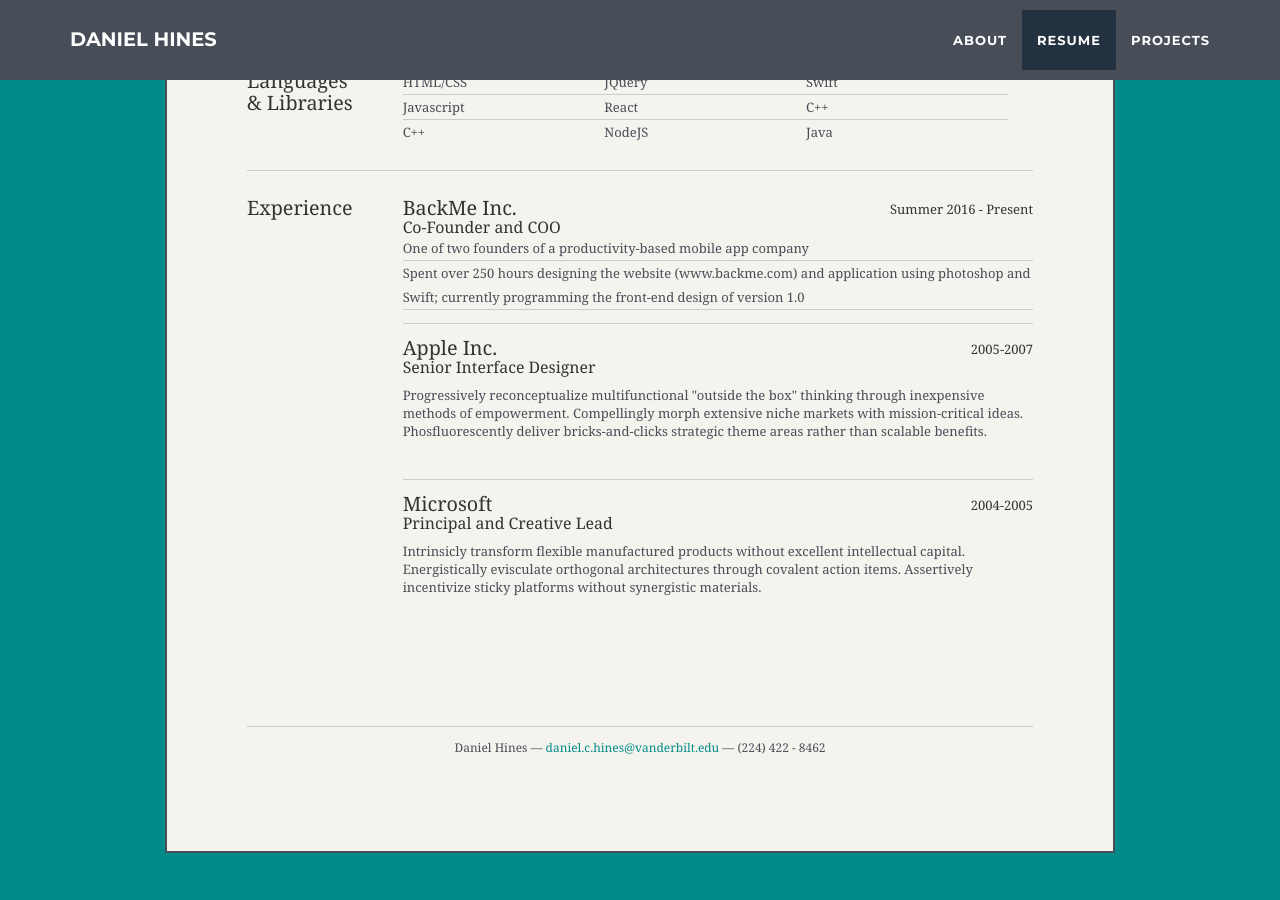
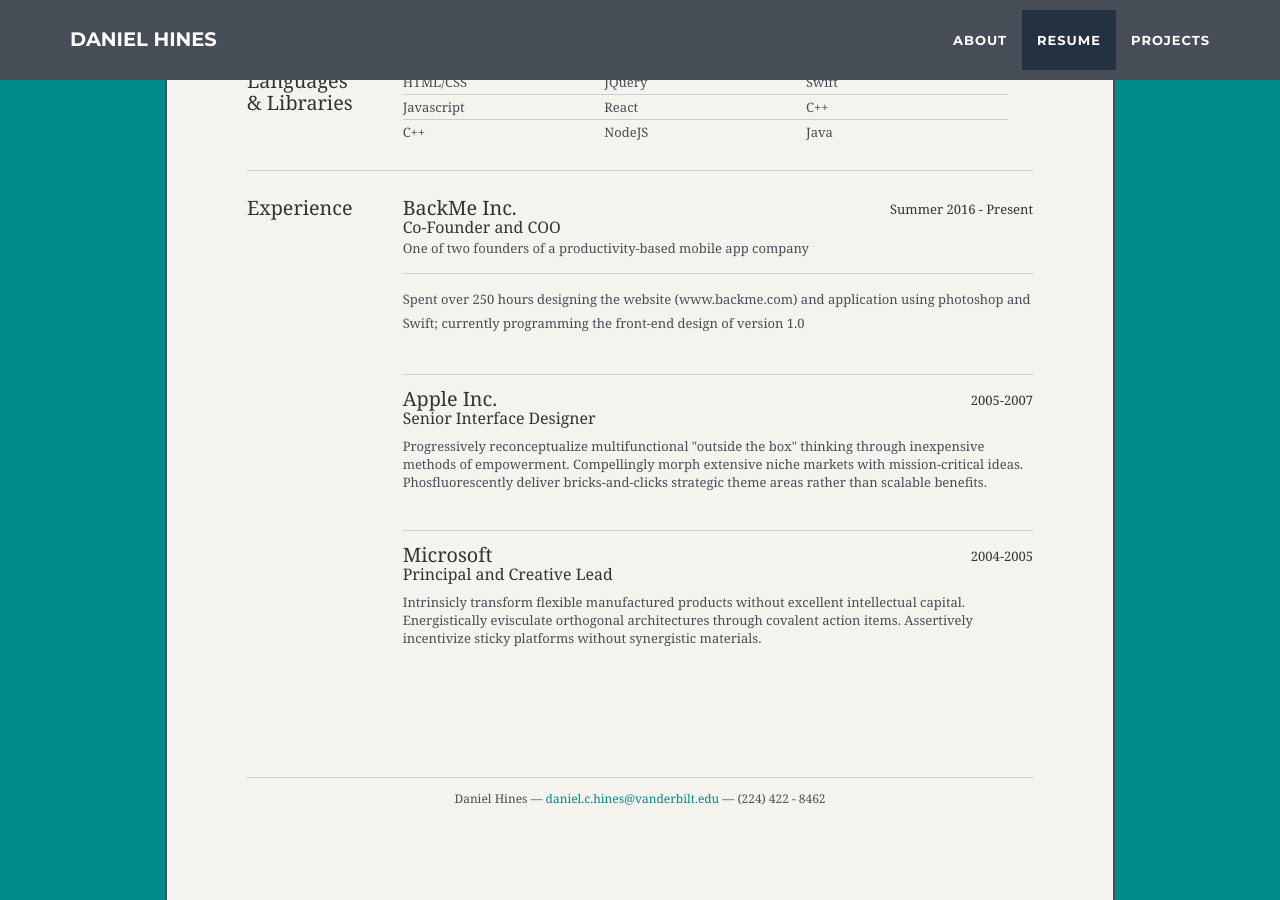
Before and after one commit to danielchines/danielchines.github.io, a Jekyll site: the page built from index.html, in a window 1280 px wide and 900 px high, scrolled down 2164 px. Built offline with Jekyll 4.4.1, drawn with Linux system fonts in a browser that asks for light colours.

Commit message:
Update resume.html

```diff
--- a/_includes/resume.html
+++ b/_includes/resume.html
@@ -120,8 +120,8 @@
 								<h3>Co-Founder and COO</h3>
 								<h4>Summer 2016 - Present</h4>
 								<ul>
-									<li class="resume">One of two founders of a productivity-based mobile app company</li>
-									<li class="resume">Spent over 250 hours designing the website (www.backme.com) and application using photoshop and Swift; currently programming the front-end design of version 1.0</li>
+									<li class="job">One of two founders of a productivity-based mobile app company</li>
+									<li class="job last">Spent over 250 hours designing the website (www.backme.com) and application using photoshop and Swift; currently programming the front-end design of version 1.0</li>
 								</ul>
 							</div>
 							<div class="job">
```
